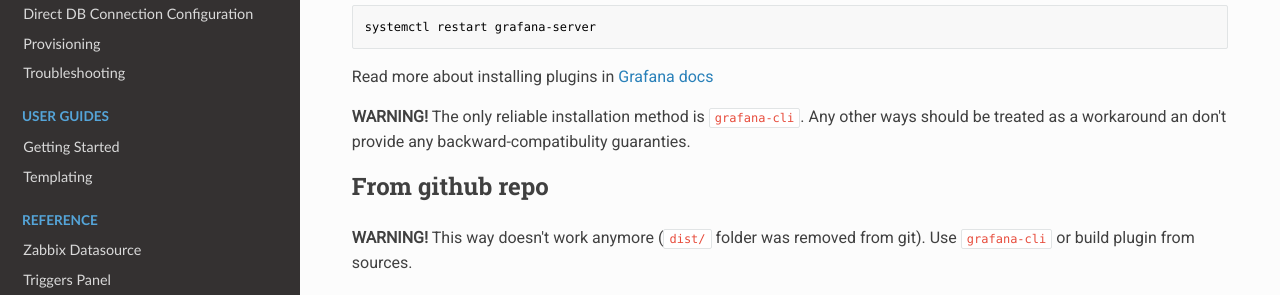
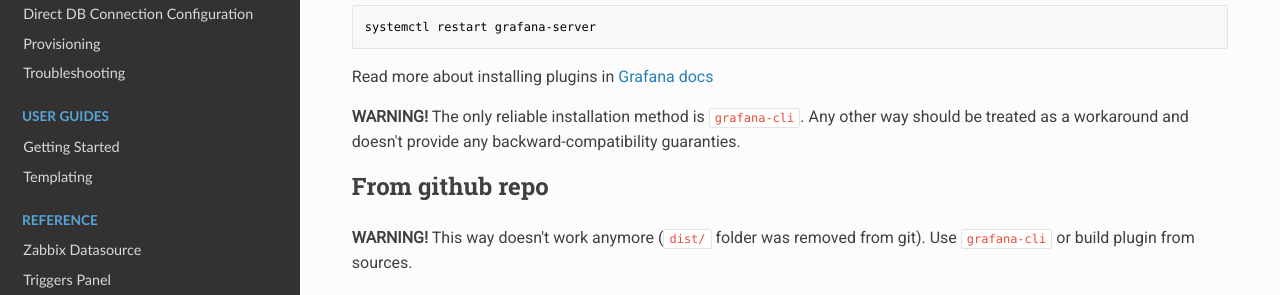
Before and after one commit to grafana/grafana-zabbix, an MkDocs documentation site: the page built from docs/sources/installation/index.md, in a window 1280 px wide and 1074 px high. Shown: the part 494-789 px from the top of the window. Built offline with MkDocs 1.6.1, drawn with Linux system fonts in a browser that asks for light colours; nearby versions of some CDN libraries.

Commit message:
Spelling and grammar fixes, updated Grafana docs URL

````diff
--- a/docs/sources/installation/index.md
+++ b/docs/sources/installation/index.md
@@ -21,9 +21,9 @@
 systemctl restart grafana-server
 ```
 
-Read more about installing plugins in [Grafana docs](http://docs.grafana.org/plugins/installation/)
+Read more about installing plugins in [Grafana docs](https://grafana.com/docs/plugins/installation/)
 
-**WARNING!** The only reliable installation method is `grafana-cli`. Any other ways should be treated as a workaround an don't provide any backward-compatibulity guaranties.
+**WARNING!** The only reliable installation method is `grafana-cli`. Any other way should be treated as a workaround and doesn't provide any backward-compatibility guaranties.
 
 ## From github repo
 **WARNING!** This way doesn't work anymore (`dist/` folder was removed from git). Use `grafana-cli` or build plugin from sources.
````
